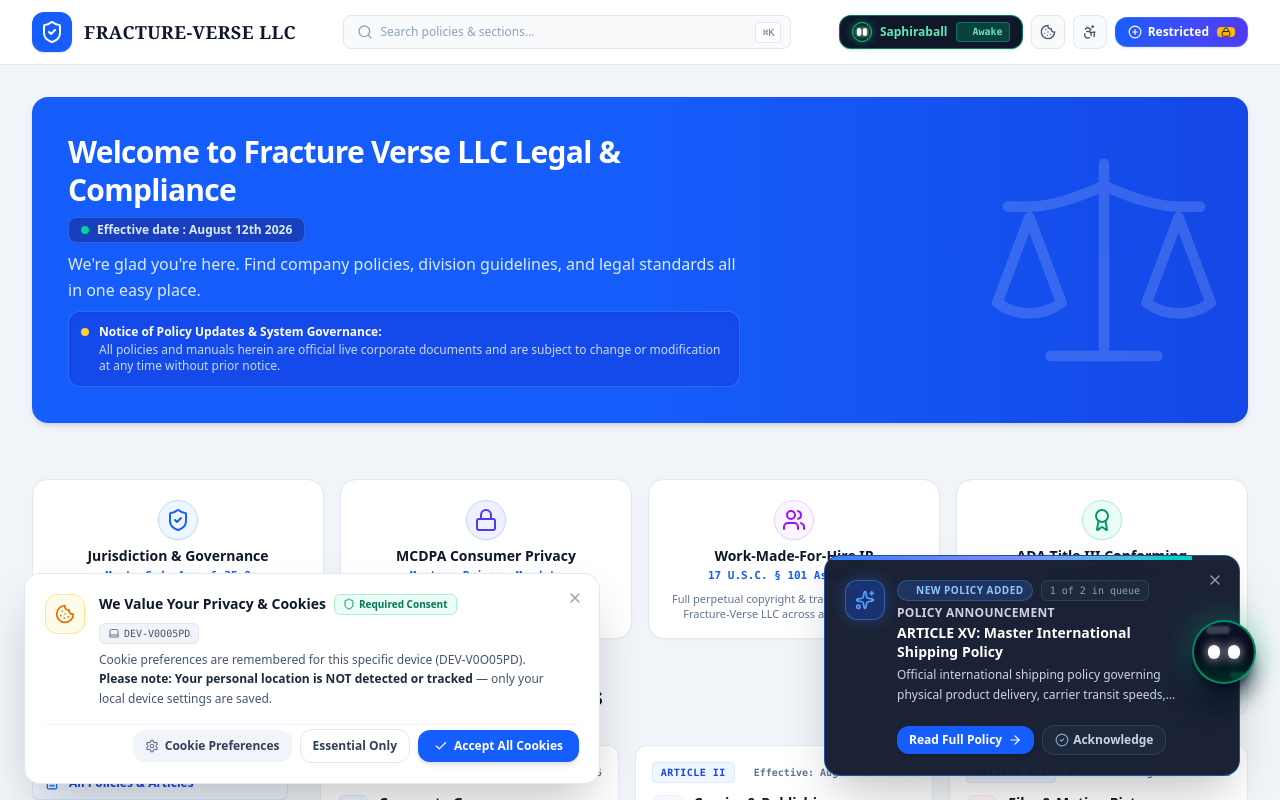
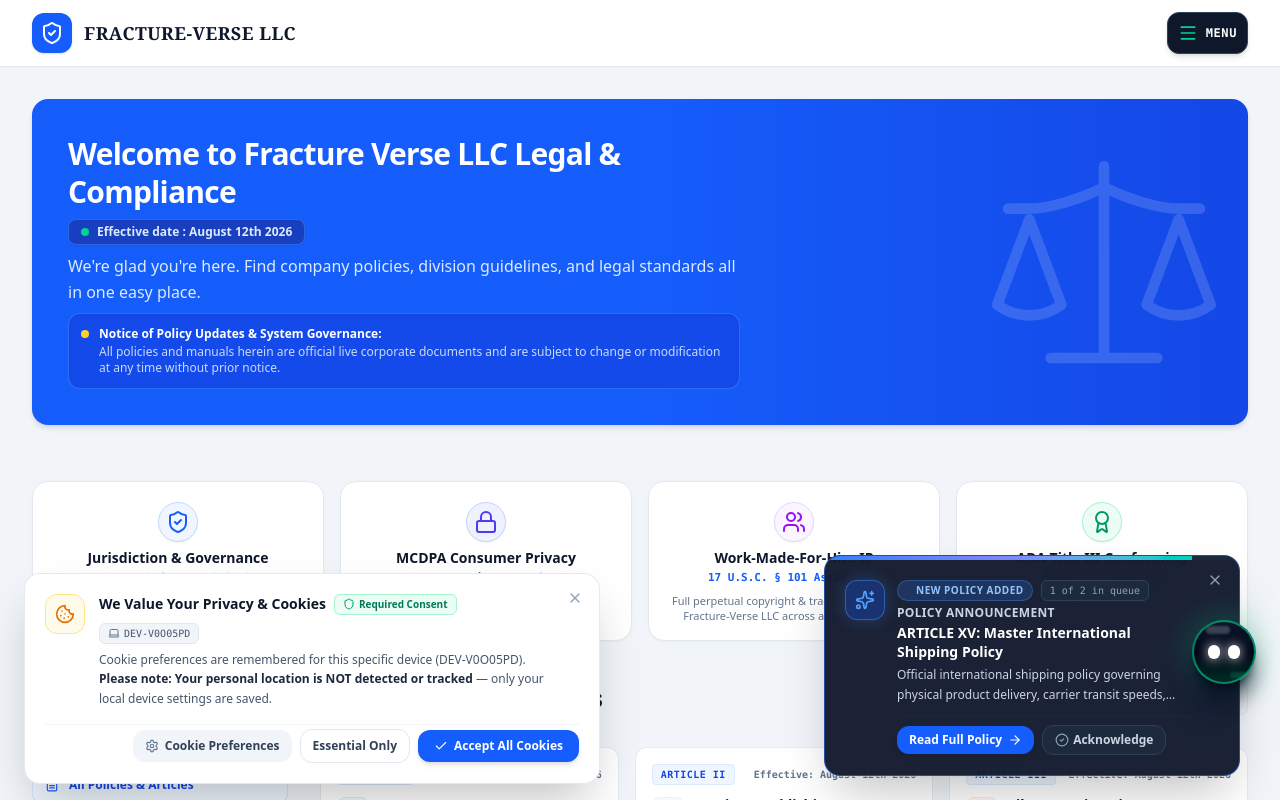
Before and after one commit to oiscore/Policies-, a React (Vite) app: page / in a window 1280 px wide. Shown: the top 800 px of the page. Built offline with nearby package versions, Linux system fonts and the light colour scheme.

Commit message:
feat(header): add mobile-responsive navigation menu
Implement a mobile-friendly hamburger menu in the Header component to improve navigation usability on smaller screens.

```diff
--- a/src/components/Header.tsx
+++ b/src/components/Header.tsx
@@ -1,19 +1,13 @@
-import React from 'react';
+import React, { useState } from 'react';
 import {
   ShieldCheck,
   Search,
-  Download,
   Cookie,
   Accessibility,
-  Bookmark,
-  Link as LinkIcon,
-  Sparkles,
-  Home,
-  Sun,
-  Moon,
-  Bot,
   PlusCircle,
   Lock,
+  Menu,
+  X,
 } from 'lucide-react';
 import { MANUAL_METADATA } from '../data/legalManualData';
 
@@ -54,6 +48,10 @@ export const Header: React.FC<HeaderProps> = ({
   onSendSaphiraballHome,
   onOpenSupport,
 }) => {
+  const [isMenuOpen, setIsMenuOpen] = useState(false);
+
+  const toggleMenu = () => setIsMenuOpen(!isMenuOpen);
+
   return (
     <header className="no-print bg-white border-b border-slate-200 sticky top-0 z-40 px-4 lg:px-8 py-3">
       <div className="max-w-7xl mx-auto flex items-center justify-between gap-4">
@@ -74,9 +72,45 @@ export const Header: React.FC<HeaderProps> = ({
           </div>
         </a>
 
-        {/* Center Search Bar */}
-        <div className="relative flex-1 max-w-md mx-4 hidden md:block">
-          <div className="relative group cursor-pointer" onClick={onOpenSearch}>
+        {/* Hamburger Menu Trigger Button */}
+        <div className="relative">
+          <button
+            onClick={toggleMenu}
+            className="p-2.5 rounded-xl bg-slate-900 text-white hover:bg-slate-800 transition-all flex items-center gap-2 font-bold text-xs shadow-md cursor-pointer border border-slate-700"
+            title="Open System Controls Menu"
+            aria-label="Toggle Navigation Menu"
+          >
+            {isMenuOpen ? <X className="w-5 h-5 text-amber-400" /> : <Menu className="w-5 h-5 text-emerald-400" />}
+            <span className="text-xs font-mono tracking-wider uppercase">Menu</span>
+          </button>
+
+          {/* Backdrop Overlay when menu is open */}
+          {isMenuOpen && (
+            <div
+              className="fixed inset-0 bg-slate-950/40 backdrop-blur-xs z-40"
+              onClick={() => setIsMenuOpen(false)}
+            />
+          )}
+
+          {/* Dropdown Menu - Drops Down and Opens to the Left */}
+          {isMenuOpen && (
+            <div className="absolute top-full right-0 mt-2.5 w-[320px] sm:w-[360px] bg-slate-900 text-white rounded-2xl shadow-2xl border border-slate-700 p-4 z-50 animate-in fade-in slide-in-from-top-2 duration-200 space-y-4">
+              <div className="flex items-center justify-between pb-2 border-b border-slate-800">
+                <span className="text-[11px] font-mono uppercase font-bold text-slate-400 tracking-wider">
+                  System Features & Tools
+                </span>
+                <button
+                  onClick={() => setIsMenuOpen(false)}
+                  className="p-1 text-slate-400 hover:text-white rounded-lg hover:bg-slate-800 transition-colors cursor-pointer"
+                >
+                  <X className="w-4 h-4" />
+                </button>
+              </div>
+
+              {/* 1. Search Bar Input */}
+              <div className="space-y-1.5">
+                <label className="text-[10px] font-mono text-slate-400 uppercase font-bold block">Search System</label>
+                <div className="relative group cursor-pointer" onClick={() => { onOpenSearch(); setIsMenuOpen(false); }}>
                   <Search className="w-4 h-4 text-slate-400 absolute left-3.5 top-1/2 -translate-y-1/2" />
                   <input
                     type="text"
@@ -84,104 +118,107 @@ export const Header: React.FC<HeaderProps> = ({
                     value={searchQuery}
                     onChange={(e) => onSearchQueryChange && onSearchQueryChange(e.target.value)}
                     placeholder="Search policies & sections..."
-              className="w-full pl-9 pr-14 py-2 bg-slate-50 border border-slate-200 rounded-lg text-slate-800 placeholder-slate-400 text-xs focus:outline-none cursor-pointer"
+                    className="w-full pl-9 pr-14 py-2 bg-slate-950 border border-slate-700 rounded-xl text-white placeholder-slate-400 text-xs focus:outline-none cursor-pointer"
                   />
                   <div className="absolute inset-y-0 right-0 pr-2.5 flex items-center pointer-events-none">
-              <span className="px-1.5 py-0.5 text-[10px] font-mono bg-white text-slate-500 rounded border border-slate-200">
+                    <span className="px-1.5 py-0.5 text-[10px] font-mono bg-slate-800 text-slate-400 rounded border border-slate-700">
                       ⌘K
                     </span>
                   </div>
                 </div>
               </div>
 
-        {/* Right Header Controls */}
-        <div className="flex items-center gap-2">
-          {/* SAPHIRABALL HEADLINE STATUS BUTTON */}
+              {/* 2. Saphiraball Button */}
+              <div className="space-y-1.5 pt-1">
+                <label className="text-[10px] font-mono text-slate-400 uppercase font-bold block">AI Assistant</label>
                 {isSaphiraballInHome ? (
                   <button
-              onClick={onCallSaphiraballOut}
-              className="px-3 py-1.5 rounded-xl bg-gradient-to-r from-emerald-600 to-teal-600 hover:from-emerald-500 hover:to-teal-500 text-white font-semibold text-xs flex items-center gap-2 shadow-sm transition-all border border-emerald-400/40 cursor-pointer group"
+                    onClick={() => { onCallSaphiraballOut?.(); setIsMenuOpen(false); }}
+                    className="w-full px-3.5 py-2.5 rounded-xl bg-gradient-to-r from-emerald-600 to-teal-600 hover:from-emerald-500 hover:to-teal-500 text-white font-semibold text-xs flex items-center justify-between shadow-sm transition-all border border-emerald-400/40 cursor-pointer"
                     title="Summon Saphiraball Assistant"
                   >
+                    <div className="flex items-center gap-2.5">
                       <div className="relative w-5 h-5 rounded-full bg-slate-950 border border-emerald-400 flex items-center justify-center p-0.5 flex-shrink-0">
-                {/* Closed Sleeping Eyes */}
                         <div className="flex items-center gap-0.5 z-10">
                           <div className="w-1 h-0.5 bg-emerald-300 rounded-full shadow-[0_0_3px_rgba(52,211,153,0.8)]"></div>
                           <div className="w-1 h-0.5 bg-emerald-300 rounded-full shadow-[0_0_3px_rgba(52,211,153,0.8)]"></div>
                         </div>
-                {/* Moving 💤 indicator */}
                         <span className="absolute -top-1.5 -right-1 text-[10px] animate-bounce font-black text-amber-300 leading-none">
                           💤
                         </span>
                       </div>
-              <span className="hidden sm:inline font-bold">Saphiraball</span>
-              <span className="px-1.5 py-0.5 bg-amber-400/25 text-amber-200 rounded text-[10px] font-mono border border-amber-300/40 flex items-center gap-1">
+                      <span className="font-bold">Saphiraball</span>
+                    </div>
+                    <span className="px-2 py-0.5 bg-amber-400/25 text-amber-200 rounded text-[10px] font-mono border border-amber-300/40">
                       Sleeping 💤
                     </span>
                   </button>
                 ) : (
                   <button
-              onClick={onOpenSupport}
-              className="px-3 py-1.5 rounded-xl bg-slate-900 hover:bg-slate-800 text-white font-semibold text-xs flex items-center gap-2 shadow-sm transition-all border border-emerald-500/60 cursor-pointer"
+                    onClick={() => { onOpenSupport?.(); setIsMenuOpen(false); }}
+                    className="w-full px-3.5 py-2.5 rounded-xl bg-slate-950 hover:bg-slate-800 text-white font-semibold text-xs flex items-center justify-between shadow-sm transition-all border border-emerald-500/60 cursor-pointer"
                     title="Saphiraball Assistant Active"
                   >
+                    <div className="flex items-center gap-2.5">
                       <div className="w-5 h-5 rounded-full bg-emerald-950 border border-emerald-400 flex items-center justify-center p-0.5 flex-shrink-0 shadow-[0_0_8px_rgba(16,185,129,0.5)]">
-                {/* Open Awake Eyes */}
                         <div className="flex items-center gap-0.5">
                           <div className="w-1 h-2 bg-white rounded-full shadow-[0_0_4px_white]"></div>
                           <div className="w-1 h-2 bg-white rounded-full shadow-[0_0_4px_white]"></div>
                         </div>
                       </div>
-              <span className="hidden sm:inline font-bold text-emerald-300">Saphiraball</span>
-              <span className="px-1.5 py-0.5 bg-emerald-500/25 text-emerald-300 rounded text-[10px] font-mono border border-emerald-400/40 flex items-center gap-1">
+                      <span className="font-bold text-emerald-300">Saphiraball</span>
+                    </div>
+                    <span className="px-2 py-0.5 bg-emerald-500/25 text-emerald-300 rounded text-[10px] font-mono border border-emerald-400/40 flex items-center gap-1">
                       <span className="w-1.5 h-1.5 rounded-full bg-emerald-400 animate-ping" />
                       Awake
                     </span>
                   </button>
                 )}
+              </div>
 
-          {/* Mobile Search Button */}
+              {/* 3, 4 & 5. Cookie, Accessibility & Restricted Policy Action Buttons */}
+              <div className="space-y-1.5 pt-1">
+                <label className="text-[10px] font-mono text-slate-400 uppercase font-bold block">System Actions & Compliance</label>
+                <div className="grid grid-cols-1 gap-2">
                   <button
-            onClick={onOpenSearch}
-            className="md:hidden p-2 rounded-lg bg-slate-100 text-slate-600 hover:bg-slate-200"
-            title="Search"
+                    onClick={() => { onOpenCookieModal(); setIsMenuOpen(false); }}
+                    className="w-full p-2.5 rounded-xl bg-slate-950 border border-slate-800 hover:bg-slate-800 text-slate-200 hover:text-white transition-colors flex items-center gap-2.5 text-xs font-medium cursor-pointer"
+                    title="Cookie & MCDPA Policy"
                   >
-            <Search className="w-4 h-4" />
+                    <Cookie className="w-4 h-4 text-amber-400 flex-shrink-0" />
+                    <span>Cookie & MCDPA Policy</span>
                   </button>
 
-          {/* Cookie Icon Button */}
-          <button
-            onClick={onOpenCookieModal}
-            className="p-2 rounded-lg bg-slate-50 border border-slate-200 hover:bg-slate-100 text-slate-600 transition-colors"
-            title="Cookie & MCDPA Policy"
-          >
-            <Cookie className="w-4 h-4" />
-          </button>
-
-          {/* Accessibility Icon Button */}
                   {onOpenAccessibilityModal && (
                     <button
-              onClick={onOpenAccessibilityModal}
-              className="p-2 rounded-lg bg-slate-50 border border-slate-200 hover:bg-slate-100 text-slate-600 transition-colors"
+                      onClick={() => { onOpenAccessibilityModal(); setIsMenuOpen(false); }}
+                      className="w-full p-2.5 rounded-xl bg-slate-950 border border-slate-800 hover:bg-slate-800 text-slate-200 hover:text-white transition-colors flex items-center gap-2.5 text-xs font-medium cursor-pointer"
                       title="Accessibility & ADA Title III Settings"
                     >
-              <Accessibility className="w-4 h-4" />
+                      <Accessibility className="w-4 h-4 text-blue-400 flex-shrink-0" />
+                      <span>Accessibility & ADA Title III</span>
                     </button>
                   )}
 
-          {/* Add / Manage Policy Action Button (Protected by Passcode) */}
                   {onOpenAddPolicyModal && (
                     <button
-              onClick={onOpenAddPolicyModal}
-              className="px-3 py-1.5 rounded-xl bg-gradient-to-r from-blue-600 to-indigo-600 hover:from-blue-700 hover:to-indigo-700 text-white font-bold text-xs flex items-center gap-1.5 shadow-sm transition-all cursor-pointer relative group border border-blue-400/30"
+                      onClick={() => { onOpenAddPolicyModal(); setIsMenuOpen(false); }}
+                      className="w-full px-3.5 py-2.5 rounded-xl bg-gradient-to-r from-blue-600 to-indigo-600 hover:from-blue-700 hover:to-indigo-700 text-white font-bold text-xs flex items-center justify-between shadow-sm transition-all cursor-pointer border border-blue-400/30"
                       title="Policy Management: Add, Update, or Delete Policies (Passcode Protected)"
                     >
-              <PlusCircle className="w-3.5 h-3.5" />
-              <span className="hidden sm:inline">Restricted</span>
-              <span className="flex items-center gap-0.5 px-1 py-0.2 rounded bg-amber-400 text-slate-950 font-mono text-[9px] font-extrabold uppercase ml-0.5">
+                      <div className="flex items-center gap-2">
+                        <PlusCircle className="w-4 h-4" />
+                        <span>Restricted</span>
+                      </div>
+                      <span className="flex items-center gap-0.5 px-1.5 py-0.5 rounded bg-amber-400 text-slate-950 font-mono text-[9px] font-extrabold uppercase">
                         <Lock className="w-2.5 h-2.5" />
+                        <span>Admin Gate</span>
                       </span>
                     </button>
+                  )}
+                </div>
+              </div>
+            </div>
           )}
         </div>
       </div>
```
Lines whose indentation alone changed are shown as unchanged.
